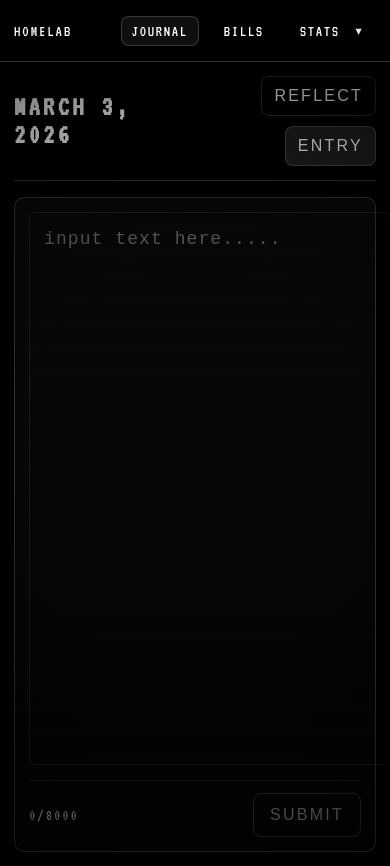
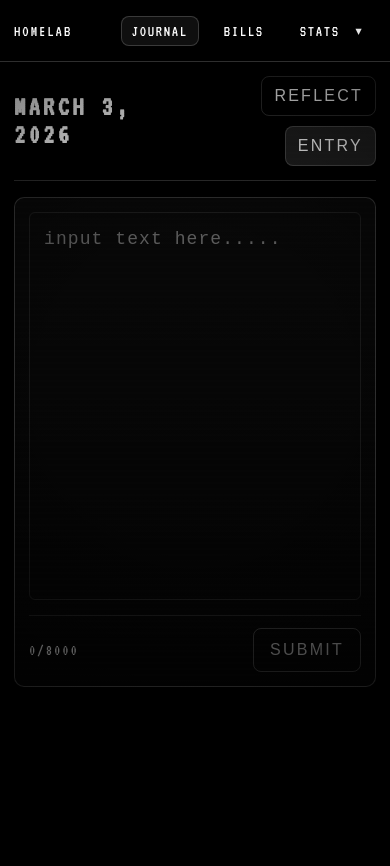
Before and after one commit to ChagoCruz/homelab, a Vue app in the folder frontend/web/: page /journal in a window 390 px wide. After the commit the page ends 844 px from the top, so only its background shows below. Built offline with nearby package versions, Linux system fonts and the light colour scheme.

Commit message:
fix journal entry page to be more mobile friendly

```diff
--- a/frontend/web/src/pages/JournalEntryPage.vue
+++ b/frontend/web/src/pages/JournalEntryPage.vue
@@ -253,8 +253,9 @@ async function submit() {
 
 .textarea {
   width: 100%;
-  min-height: clamp(360px, 62vh, 760px);
+  min-height: clamp(220px, 46vh, 520px);
   resize: none;
+  box-sizing: border-box;
   background: transparent;
   color: var(--fg);
   border: 1px solid var(--line2);
```
